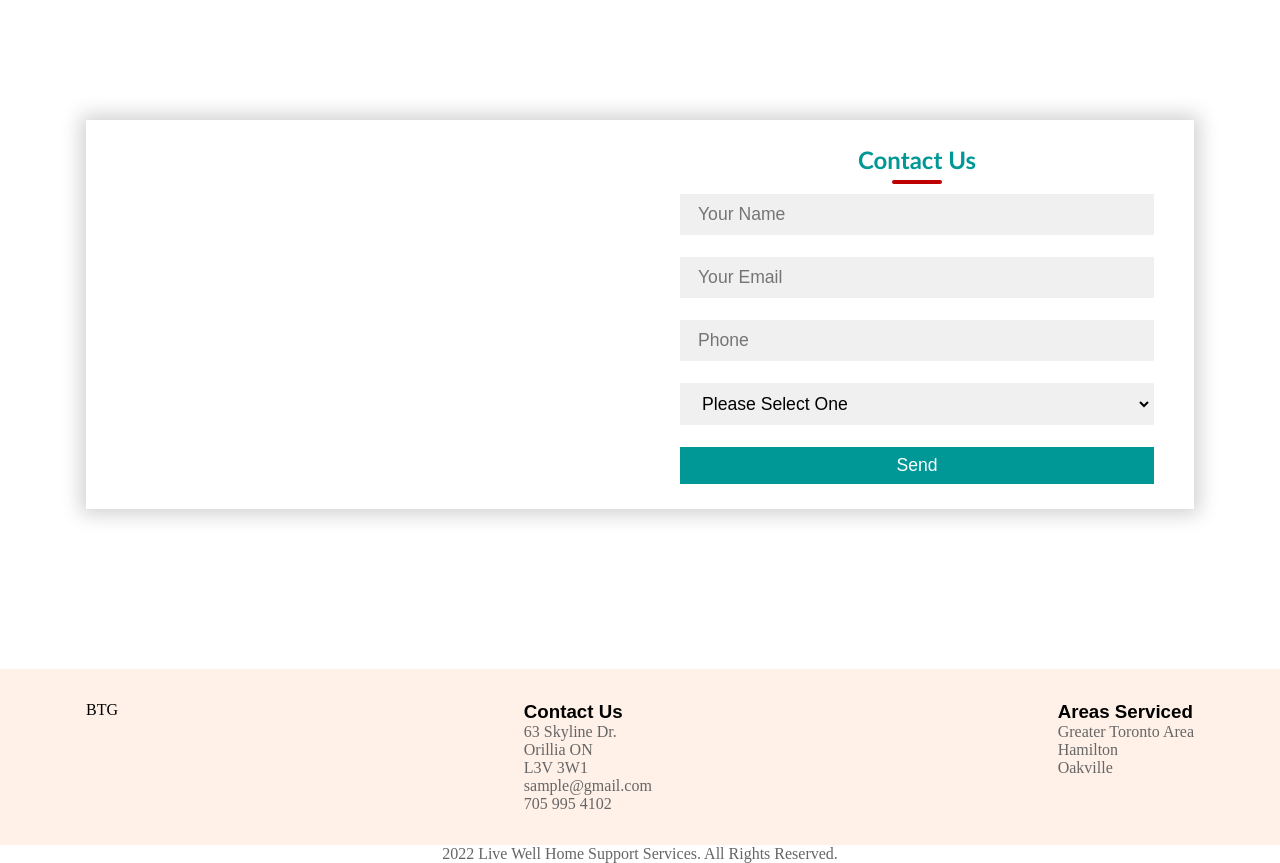
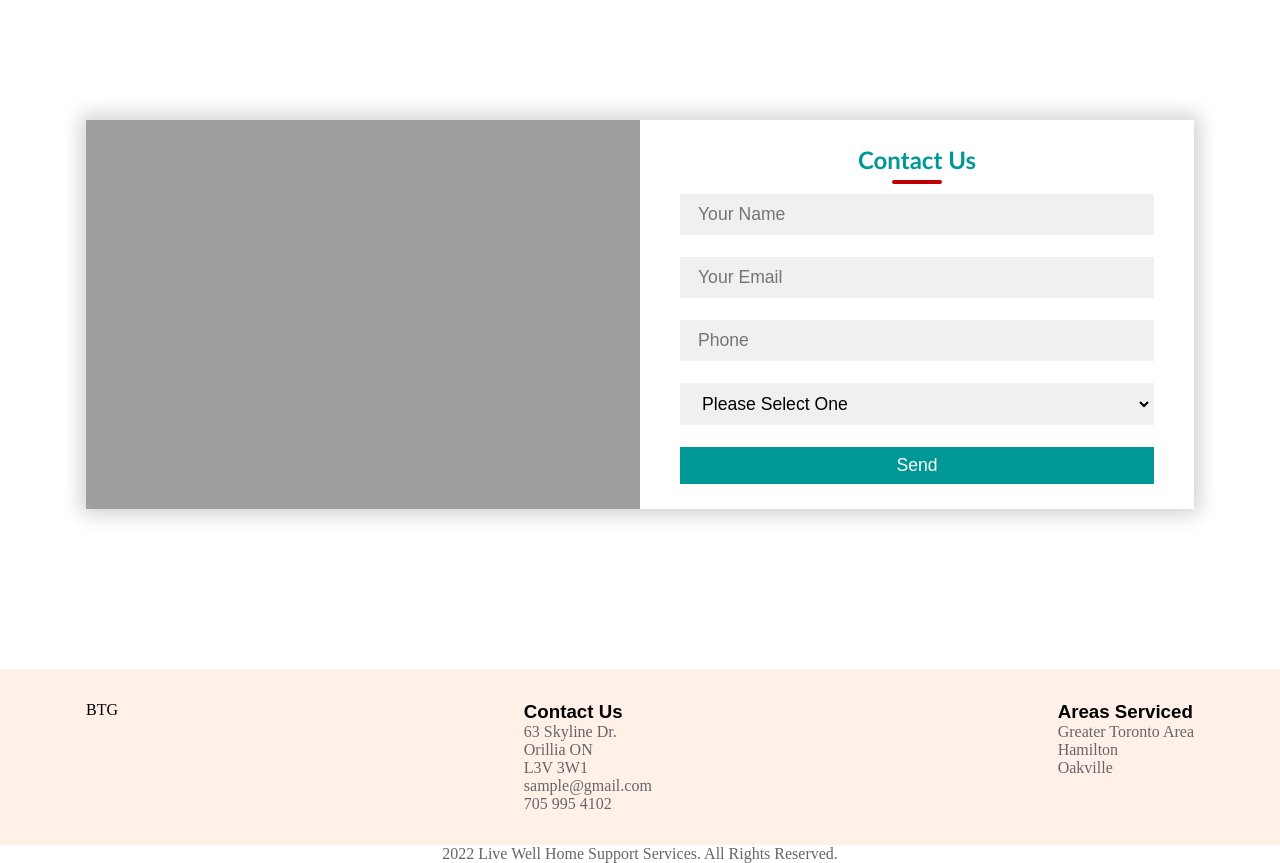
Before and after one commit to srilancers/sriwebsites, a plain HTML site: page index.html in a window 1280 px wide. Shown: the part 2840-3703 px from the top of the page. Drawn offline with nearby package versions, Linux system fonts and the light colour scheme; the site is published under a folder, as on GitHub Pages, so addresses that start at the root find nothing.

Commit message:
updated url

```diff
--- a/assets/css/styles.css
+++ b/assets/css/styles.css
@@ -863,7 +863,7 @@ width: ;
 }
 
 .left {
-  background: url(/assets/images/contactIMG.jpg);
+  background: url(../images/contactIMG.jpg);
   background-size: cover;
   height: 100%;
 }
```
